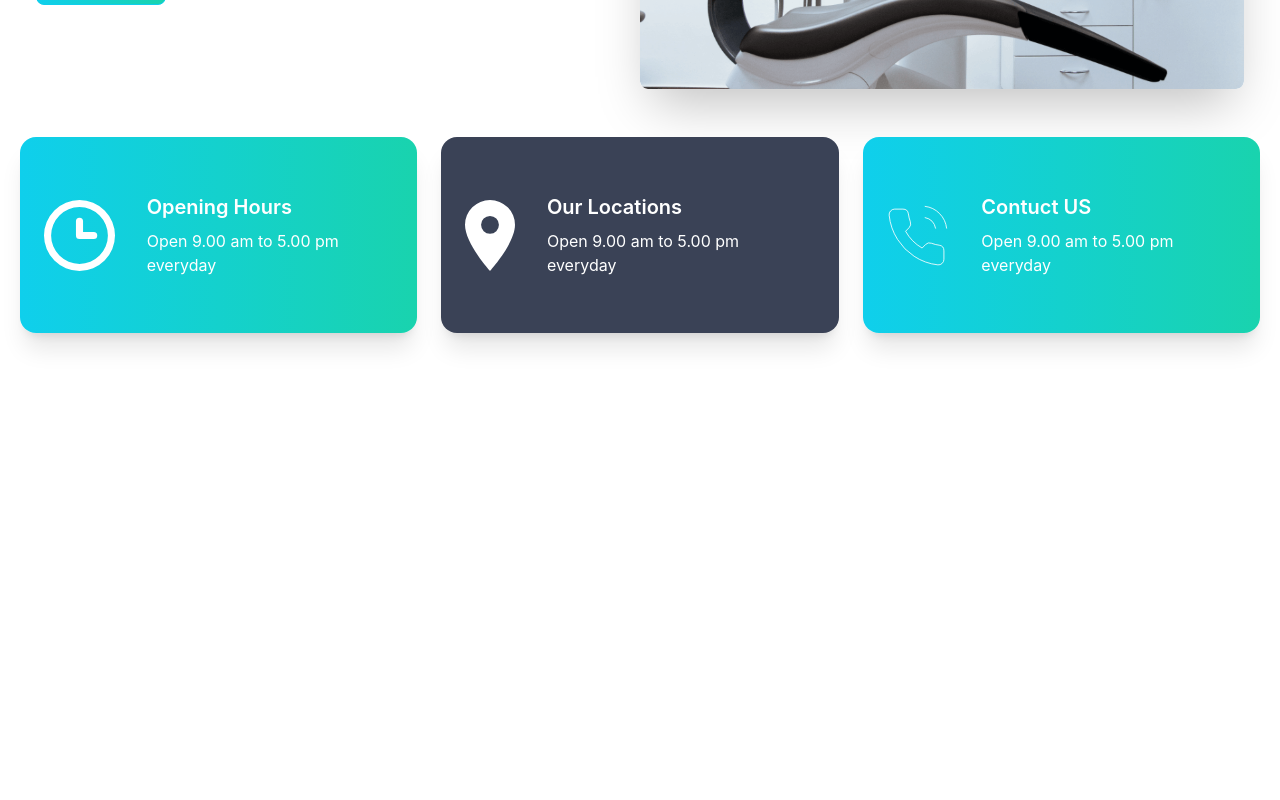
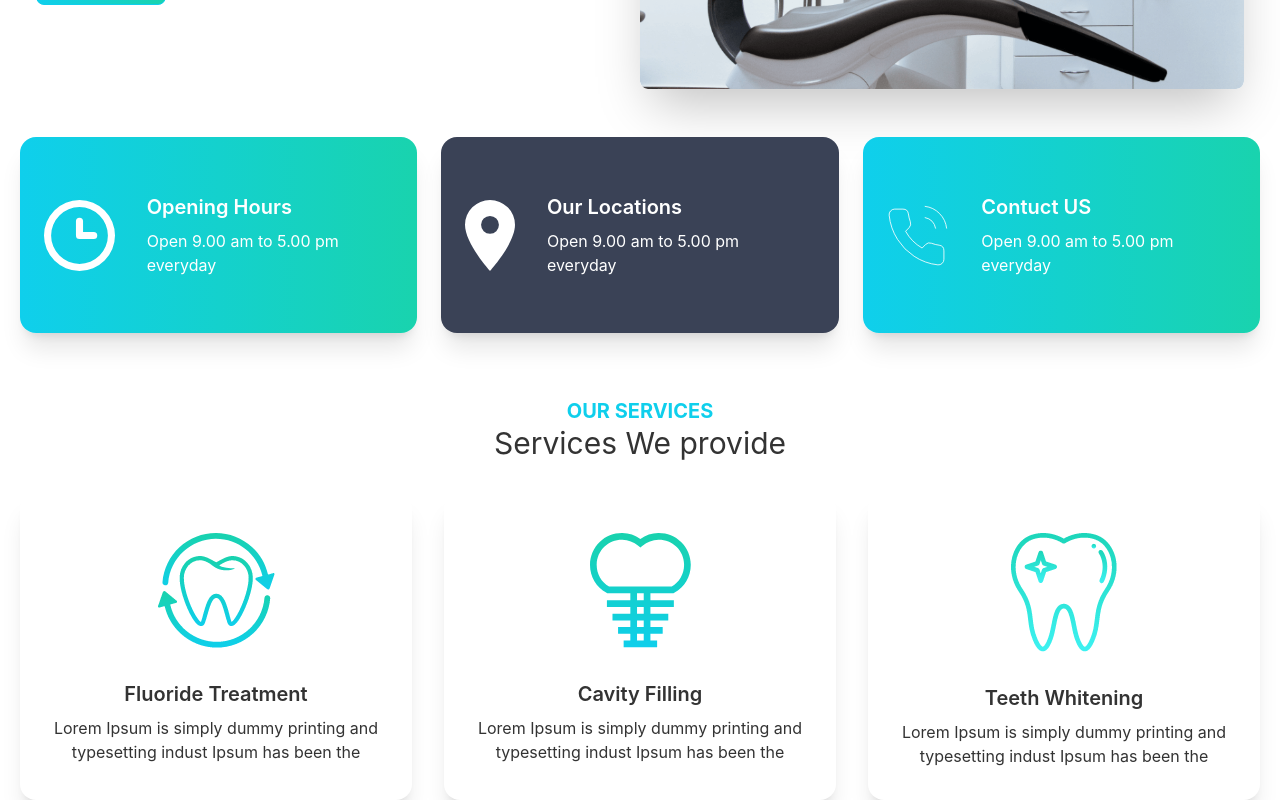
Before and after one commit to TouhedurRahman/doctors-portal-client, a React (Create React App) app: page / in a window 1280 px wide. Shown: the part 352-1152 px from the top of the page. Before the commit the page ends 800 px from the top, so only its background shows below. Built offline with nearby package versions, Linux system fonts and the light colour scheme.

Commit message:
our services added in home page

```diff
--- a/src/Pages/Home/Banner/Banner.js
+++ b/src/Pages/Home/Banner/Banner.js
@@ -5,7 +5,7 @@
     return (
         <div className="hero">
             <div className="hero-content flex-col lg:flex-row-reverse">
-                <img src={chair} className="rounded-lg w-1/2 shadow-2xl" alt='Loding...' />
+                <img src={chair} className="rounded-lg lg:w-1/2 shadow-2xl" alt='Loding...' />
                 <div>
                     <h1 className="text-5xl font-bold">Box Office News!</h1>
                     <p className="py-6">Provident cupiditate voluptatem et in. Quaerat fugiat ut assumenda excepturi exercitationem quasi. In deleniti eaque aut repudiandae et a id nisi.</p>
--- a/src/Pages/Home/Home/Home.js
+++ b/src/Pages/Home/Home/Home.js
@@ -1,12 +1,14 @@
 import React from 'react';
 import Banner from '../Banner/Banner';
 import InfoCards from '../InfoCards/InfoCards';
+import Services from '../Services/Services';
 
 const Home = () => {
     return (
         <div className='mx-5'>
             <Banner />
             <InfoCards />
+            <Services />
         </div>
     );
 };
--- a/src/Pages/Home/InfoCards/InfoCard.js
+++ b/src/Pages/Home/InfoCards/InfoCard.js
@@ -4,7 +4,7 @@
     const { name, description, icon, bgClass } = card;
 
     return (
-        <div className={`card text-white p-6 card-side shadow-xl ${bgClass}`}>
+        <div className={`card text-white p-6 md:card-side shadow-xl ${bgClass}`}>
             <figure>
                 <img src={icon} alt="Movie" />
             </figure>
--- /dev/null
+++ b/src/Pages/Home/Services/Service.js
@@ -0,0 +1,18 @@
+import React from 'react';
+
+const Service = ({ service }) => {
+    const { name, description, img } = service;
+    return (
+        <div className="card bg-base-100 shadow-xl">
+            <figure className="px-10 pt-10">
+                <img src={img} alt="Shoes" className="rounded-xl" />
+            </figure>
+            <div className="card-body items-center text-center">
+                <h2 className="card-title">{name}</h2>
+                <p>{description}</p>
+            </div>
+        </div>
+    );
+};
+
+export default Service;
--- /dev/null
+++ b/src/Pages/Home/Services/Services.js
@@ -0,0 +1,48 @@
+import React from 'react';
+import fluoride from '../../../assets/images/fluoride.png';
+import cavity from '../../../assets/images/cavity.png';
+import whitening from '../../../assets/images/whitening.png';
+import Service from './Service';
+
+const Services = () => {
+    const servicesData = [
+        {
+            id: 1,
+            name: 'Fluoride Treatment',
+            description: 'Lorem Ipsum is simply dummy printing and typesetting indust Ipsum has been the',
+            img: fluoride
+        },
+        {
+            id: 2,
+            name: 'Cavity Filling',
+            description: 'Lorem Ipsum is simply dummy printing and typesetting indust Ipsum has been the',
+            img: cavity
+        },
+        {
+            id: 3,
+            name: 'Teeth Whitening',
+            description: 'Lorem Ipsum is simply dummy printing and typesetting indust Ipsum has been the',
+            img: whitening
+        }
+    ]
+
+    return (
+        <div className='mt-16'>
+            <div className='text-center'>
+                <h3 className='text-xl font-bold text-primary uppercase'>Our Services</h3>
+                <h2 className='text-3xl'>Services We provide</h2>
+            </div>
+
+            <div className='grid mt-8 gap-8 grid-cols-1 md:grid-cols-2 lg:grid-cols-3'>
+                {
+                    servicesData.map(service => <Service
+                        key={service.id}
+                        service={service}
+                    ></Service>)
+                }
+            </div>
+        </div>
+    );
+};
+
+export default Services;
```
